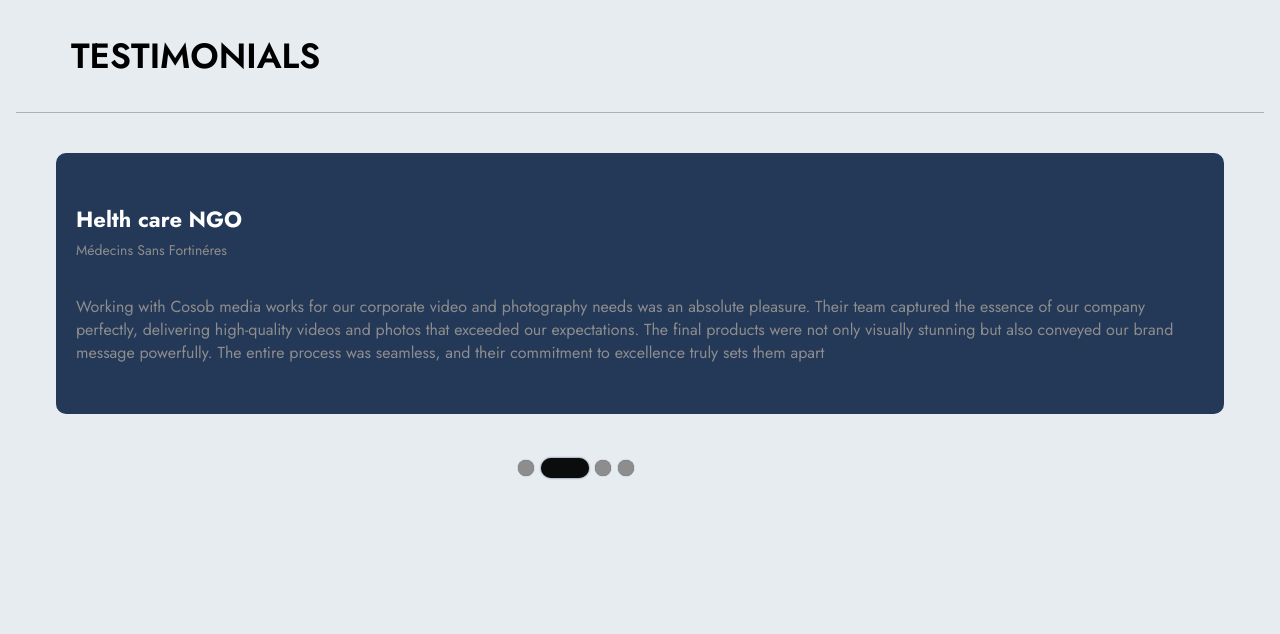
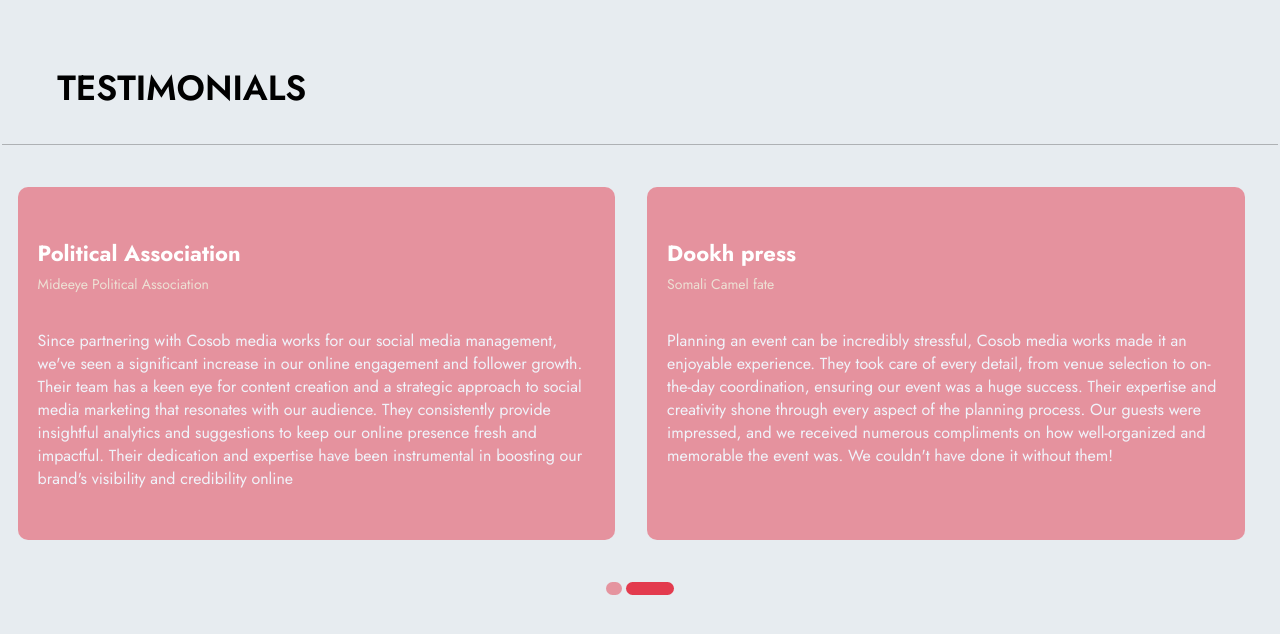
Before and after one commit to Ina-Apdidahir/NewCosob, a React (Vite) app: page /NewCosob/testmonials in a window 1280 px wide. Shown: the top 634 px of the page. Built offline with nearby package versions, Linux system fonts and the light colour scheme; a web font is replaced by a local one.

Commit message:
Update testimonial section from poor to top level

```diff
--- a/src/About section/About.module.css
+++ b/src/About section/About.module.css
@@ -4,6 +4,7 @@
     flex-direction: column;
     justify-content: center;
     align-items: center;
+    gap: 20px;
     padding: 2rem 0.1rem;
     position: relative;
     overflow: hidden;
@@ -89,8 +90,7 @@
 
 .Head_master {
     width: 98%;
-    margin-top: 30px;
-    padding: 1rem 1rem;
+    padding: 1rem;
     border-radius: 0.2rem;
     background: #243858;
 }
--- a/src/Footer section/Footer.module.css
+++ b/src/Footer section/Footer.module.css
@@ -43,12 +43,10 @@
 }
 
 .Head_master {
-    margin-top: 30px;
     width: 98%;
     padding: 1rem;
     border-radius: 0.2rem;
     background: #243858;
-
 }
 
 .contact {
--- a/src/Header Section/Header.module.css
+++ b/src/Header Section/Header.module.css
@@ -178,7 +178,7 @@
     backdrop-filter: blur(0.25rem);
     box-shadow: 0 8px 16px hsla(230, 75%, 32%, .15);
     position: fixed;
-    top: -100%;
+    top: -1000px;
     right: 0;
     z-index: 1;
     display: flex;
--- a/src/Service Section/Services.module.css
+++ b/src/Service Section/Services.module.css
@@ -55,12 +55,10 @@
 }
 
 .Head_master {
-    margin-top: 30px;
     width: 98%;
-    padding: 1rem 1rem;
+    padding: 1rem ;
     border-radius: 0.2rem;
     background: #243858;
-
 }
 
 .serviceList {
--- a/src/Testimonials Section/TestimonialSlider.jsx
+++ b/src/Testimonials Section/TestimonialSlider.jsx
@@ -1,40 +1,88 @@
-
-import styles from './Testmonials.module.css'
+import styles from './Testmonials.module.css';
 import React, { useState, useEffect } from 'react';
 
 const TestimonialSlider = ({ reviews }) => {
   const [currentSlide, setCurrentSlide] = useState(0);
+  const [isPaused, setIsPaused] = useState(false);
+  const [isTwoPerSlide, setIsTwoPerSlide] = useState(window.innerWidth >= 768);
 
   useEffect(() => {
+    const handleResize = () => {
+      setIsTwoPerSlide(window.innerWidth >= 768);
+    };
+
+    window.addEventListener('resize', handleResize);
+
+    return () => {
+      window.removeEventListener('resize', handleResize);
+    };
+  }, []);
+
+  useEffect(() => {
+    if (!isPaused) {
       const intervalId = setInterval(() => {
         setCurrentSlide((currentSlide) => {
-          if (currentSlide === reviews.length - 1) {
-            return 0;
+          if (isTwoPerSlide) {
+            return currentSlide >= Math.ceil(reviews.length / 2) - 1
+              ? 0
+              : currentSlide + 1;
+          } else {
+            return currentSlide === reviews.length - 1 ? 0 : currentSlide + 1;
           }
-          return currentSlide + 1;
         });
       }, 5000);
 
       return () => clearInterval(intervalId);
-    }, [reviews]);
+    }
+  }, [isPaused, currentSlide, reviews.length, isTwoPerSlide]);
 
+  const handleMouseEnter = () => {
+    setIsPaused(true);
+  };
 
-
-  useEffect(() => {
-    // Optional: Check for missing styles
-    if (!styles.slide || !styles.slide_hidden) {
-      console.warn('Missing CSS styles for slide classes');
-    }
-  }, []);
+  const handleMouseLeave = () => {
+    setIsPaused(false);
+  };
 
   return (
-    <div className={styles.reviews}>
+    <div
+      className={styles.reviews}
+      onMouseEnter={handleMouseEnter}
+      onMouseLeave={handleMouseLeave}
+    >
       <div className={styles.rev_container}>
-        {reviews.map((comment, idx) => (
+        {isTwoPerSlide
+          ? reviews.reduce((rows, comment, idx) => {
+              if (idx % 2 === 0) rows.push([comment]);
+              else rows[rows.length - 1].push(comment);
+              return rows;
+            }, []).map((row, idx) => (
+              <div
+                key={idx}
+                className={`${currentSlide === idx ? styles.slide : styles.slide_hidden}`}
+              >
+                {row.map((comment, index) => (
+                  <div
+                    id={styles.review}
+                    key={index}
+                    className={styles.single_review}
+                  >
+                    <div className={styles.Review_head}>
+                      <h2>{comment.author}</h2>
+                      <p>{comment.website}</p>
+                    </div>
+                    <div className={styles.Review_body}>
+                      <p>{comment.content}</p>
+                    </div>
+                  </div>
+                ))}
+              </div>
+            ))
+          : reviews.map((comment, idx) => (
               <div
                 id={styles.review}
                 key={idx}
-            className={`${currentSlide === idx ? styles.slide : styles.slide_hidden}`} // Conditional rendering
+                className={`${currentSlide === idx ? styles.slide : styles.slide_hidden}`}
               >
                 <div className={styles.Review_head}>
                   <h2>{comment.author}</h2>
@@ -47,15 +95,20 @@
             ))}
       </div>
       <div className={styles.indicators}>
-        {reviews.map((_, idx) => {
-          return (
+        {(isTwoPerSlide
+          ? new Array(Math.ceil(reviews.length / 2)).fill(0)
+          : reviews
+        ).map((_, idx) => (
           <div
             key={idx}
-              onClick={()=> setCurrentSlide(idx)}
-              className={currentSlide === idx ? `${styles.indicatror}`: `${styles.indicatror_inactive}`}
+            onClick={() => setCurrentSlide(idx)}
+            className={
+              currentSlide === idx
+                ? `${styles.indicator}`
+                : `${styles.indicator_inactive}`
+            }
           ></div>
-          )
-        })}
+        ))}
       </div>
     </div>
   );
--- a/src/Testimonials Section/Testmonials.module.css
+++ b/src/Testimonials Section/Testmonials.module.css
@@ -1,11 +1,10 @@
-
 .container {
     min-width: 100%;
     display: flex;
     flex-direction: column;
     justify-content: center;
     align-items: center;
-    padding: 0 1rem;
+    padding: 2rem 0.1rem;
     overflow: hidden;
 }
 
@@ -43,24 +42,35 @@
 }
 
 .reviews {
-    width: 100%;
+    /* width: 100%; */
     overflow: hidden;
-    /* Prevent overflowing content */
     position: relative;
-    /* Enable positioning of navigation buttons */
 }
 
 .rev_container {
     width: 100%;
-    padding: 40px 40px 80px 40px;
+    padding: 2rem 1rem;
     overflow-x: auto;
     scrollbar-width: none;
-    display: flex;
-    /* Arrange reviews horizontally */
     transition: transform 0.5s ease-in-out;
-    /* Smooth transition for sliding */
     gap: 60px;
 }
+
+.slide {
+    width: 100%;
+    display: flex;
+    flex-direction: column;
+    gap: 1rem;
+}
+
+.slide_hidden {
+    display: none;
+}
+
+.single_review {
+    max-width: 100%;
+}
+
 
 
 .reviews button {
@@ -81,11 +91,11 @@
 }
 
 #review {
-    min-width: 100%;
     padding: 50px 20px;
     border-radius: 10px;
     transition: background-color 0.2s ease-in-out;
-    background: #243858;
+    background-color: hsla(353, 75%, 56%, 0.5);
+    /* background: #243858; */
 }
 
 /* #review:nth-child(1) {
@@ -104,14 +114,7 @@
     background: #7963f5;
 } */
 
-.slide {
-    display: initial;
-    transition: initial ;
-}
 
-.slide_hidden {
-   display: none;
-}
 
 .Review_head {
     padding: 0 0 30px 0;
@@ -129,48 +132,53 @@
     font-size: 14px;
     font-weight: 400;
     padding: 5px 0;
-    color: #8D8D8D;
+    /* color: #8D8D8D; */
+    color: #EDE0D4;
 }
 
 .Review_body p {
     font-family: "Jost", sans-serif;
-    color: #8D8D8D;
+    /* color: #EDE0D4; */
+    color: #F0F3FA;
 }
 
 
+/* Base indicator styles */
 .indicators {
-    position: absolute;
-    bottom: 1rem;
-    left: 35%;
     display: flex;
-    justify-content: space-between;
+    justify-content: center;
     align-items: center;
-}
-.indicators .indicatror{
-    cursor: pointer;
+  }
+
+  .indicator {
     width: 3rem;
     height: 0.8rem;
-    padding: 8px;
+    padding: 6px;
     border-radius: 30px;
-    background-color: #0b0c0c;
-    box-shadow: 0 0 2px #243858;
-    margin: 0 0.2rem;
-}
-.indicators .indicatror_inactive{
+    background-color: hsl(353, 75%, 56%);
     cursor: pointer;
+    transition: background-color 0.3s ease;
+    margin: 0 0.1rem;
+    transition: width .2s;
+  }
+
+  .indicator_inactive {
     width: 1rem;
     height: 0.8rem;
     padding: 6px;
     border-radius: 30px;
-    background-color: #8D8D8D;
-    box-shadow: 0 0 1px #243858;
-    margin: 0 0.2rem;
-}
+    margin: 0 0.1rem;
+    transition: width .2s;
+    background-color: hsla(353, 75%, 56%, 0.5);
+  }
 
-.indicators .indicatror,
-.indicators .indicatror_inactive{
-    transition: width  .2s ;
-}
+  /* Hover and active state styles */
+  .indicator:hover,
+  .indicator_inactive:hover {
+    background-color: #666;
+  }
+
+
 
 
 @media screen and (min-width: 425px) {
@@ -206,17 +214,6 @@
     }
 }
 
-@media screen and (min-width: 620px) {
-
-    .indicators {
-        position: absolute;
-        bottom: 1rem;
-        left: 40%;
-        display: flex;
-        justify-content: space-between;
-        align-items: center;
-    }
-}
 
 @media screen and (min-width: 768px) {
 
@@ -252,12 +249,13 @@
         gap: 20px;
     }
 
-    .container .Review {
-        min-width: 340px;
-        padding: 50px 20px;
-        border-radius: 10px;
-        /* background:  #243858; */
-        background: #243858;
+    .slide{
+        flex-direction: row;
+        gap: 2rem;
+    }
+    .single_review {
+        width: 48%;
+        margin: 10px 0;
     }
 
 }
@@ -272,21 +270,26 @@
         bottom: 1rem;
         left: 40%;
     }
-    .indicators .indicatror{
+
+    .indicators .indicatror {
         width: 3rem;
         height: 1rem;
         padding: 10px;
         border-radius: 30px;
-        background-color: #0b0c0c;
         margin: 0 0.2rem;
     }
-    .indicators .indicatror_inactive{
+
+    .indicators .indicatror_inactive {
         cursor: pointer;
         width: 1rem;
         height: 1rem;
         padding: 8px;
         border-radius: 30px;
-        box-shadow: 0 0 1px #243858;
         margin: 0 0.2rem;
     }
+
+    .rev_container {
+        padding: 2rem 1rem;
+    }
+
 }
--- a/src/Work  Section/Work.module.css
+++ b/src/Work  Section/Work.module.css
@@ -4,7 +4,8 @@
     flex-direction: column;
     justify-content: center;
     align-items: center;
-    padding: 2rem 0.1rem;
+    gap: 20px;
+    padding: 2rem 0.1rem ;
     overflow: hidden;
 }
 .Work_section{
@@ -16,7 +17,7 @@
     justify-content: space-between;
     align-items: center;
     margin-top: 40px;
-    padding: .2rem;
+    padding: 0.2rem;
 }
 .WorkHead{
     border-bottom: 1px solid hsla(60, 3%, 6%, 0.265);
```
Also changed, not shown: 1 other file (tests, documents, lock files or other folders). Lines whose indentation alone changed are shown as unchanged.
